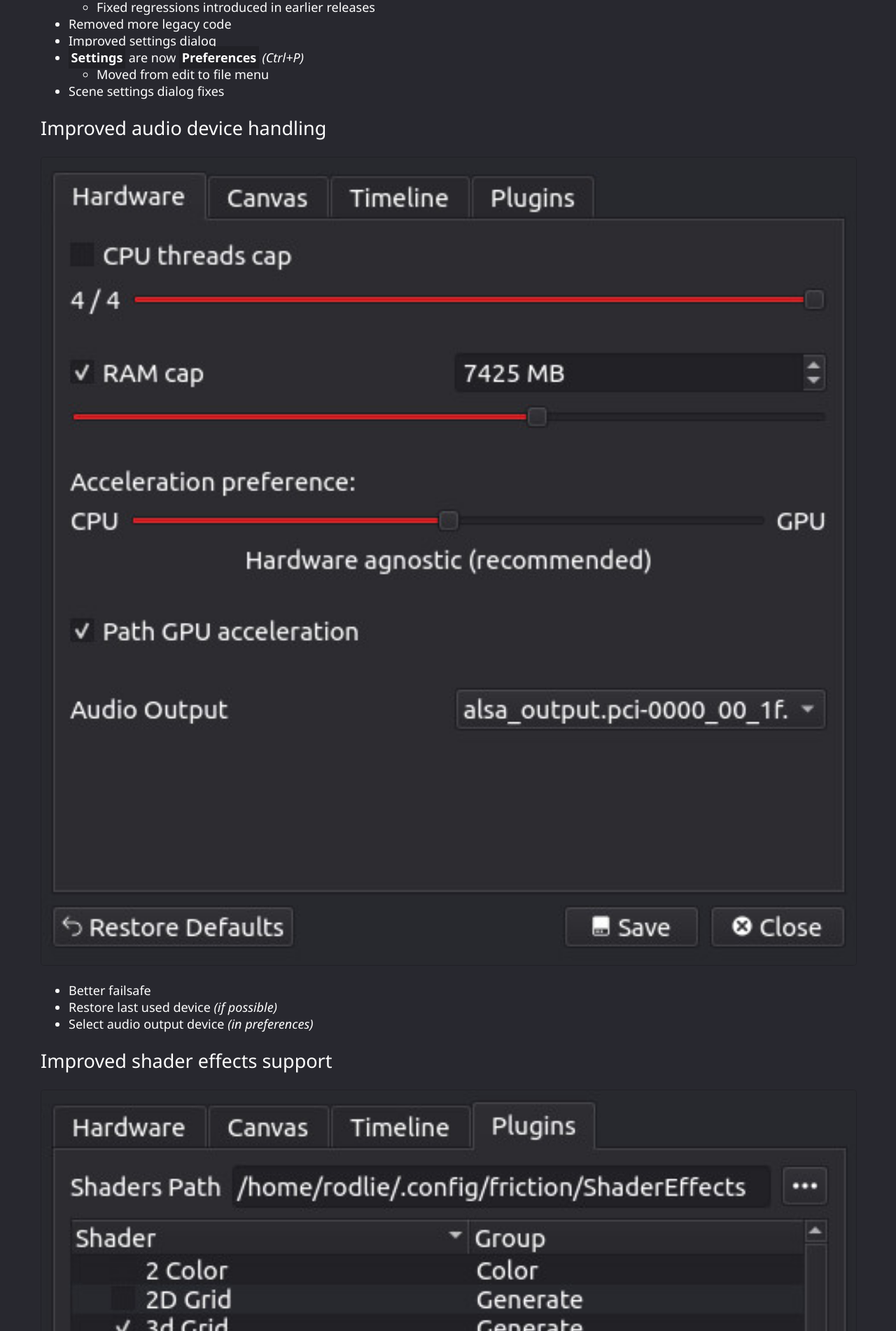
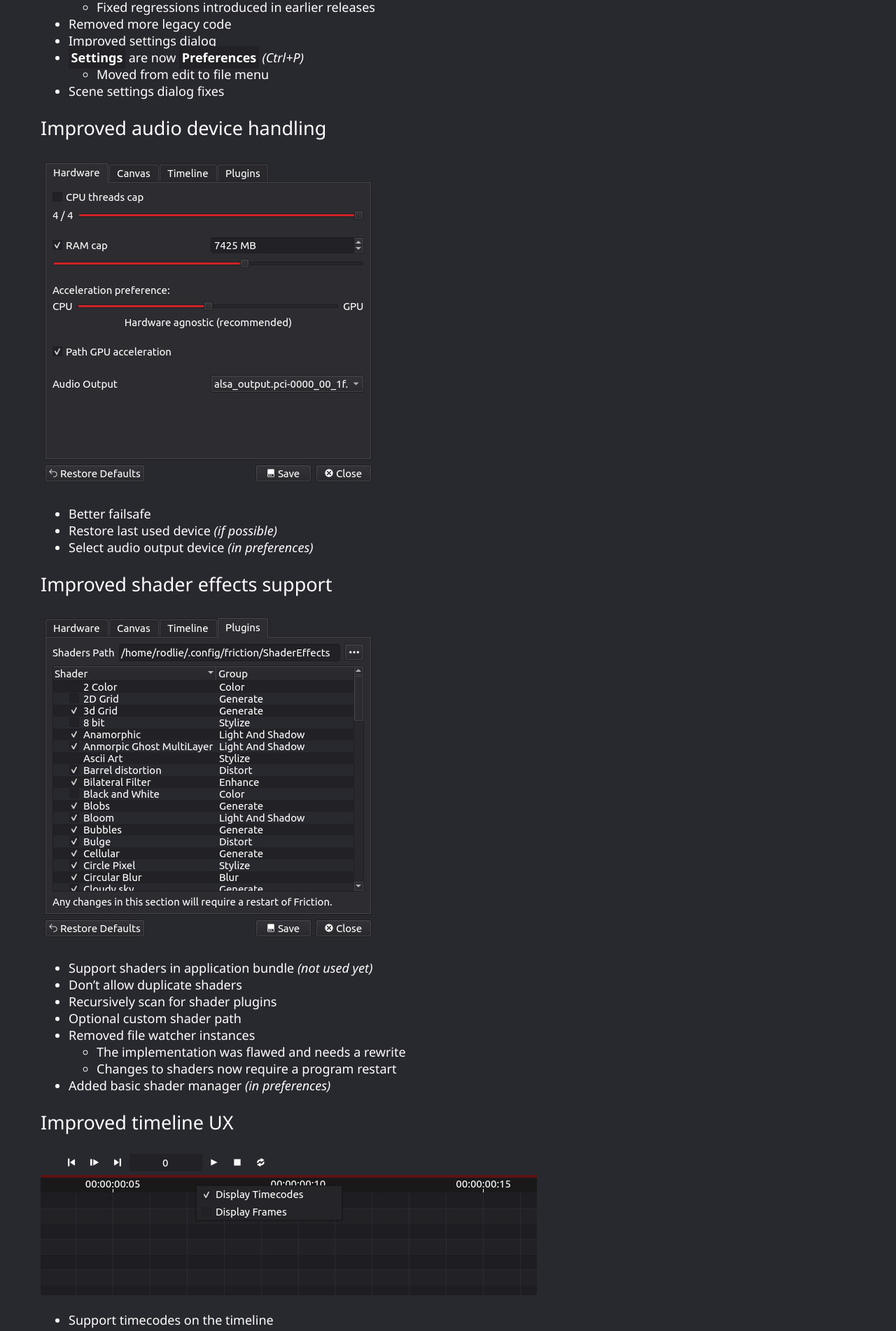
Before and after one commit to friction2d/friction2d.github.io, a Jekyll site: the page built from _posts/2023-09-04-friction-094.md, in a window 1280 px wide. Shown: the part 1244-3146 px from the top of the page at 70% size. Built offline with Jekyll 4.4.1, drawn with Linux system fonts in a browser that asks for light colours.

Commit message:
Update style.css

```diff
--- a/assets/style.css
+++ b/assets/style.css
@@ -111,8 +111,7 @@ div#contentInner {
 }
 
 div#content img {
-    width: 100%;
-    border: 1px solid rgb(33, 33, 38);
+    max-width: 100%;
     border-radius: .25em;
 }
 
@@ -474,7 +473,6 @@ ul.platform { list-style-type: none; }
 .mainImage {
     width: 100%;
     border-radius: .25em;
-    border: 0px !important;
 }
 
 .downloadsContainer {
@@ -492,3 +490,8 @@ ul.platform { list-style-type: none; }
 .round {
     border-radius: .25em;
 }
+
+div#content video {
+    width: 100%;
+    border-radius: .25em;
+}
```
